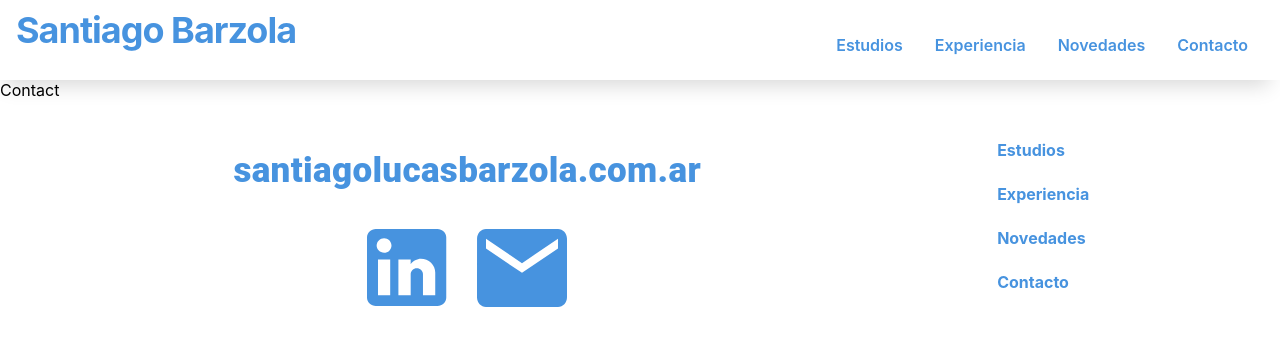
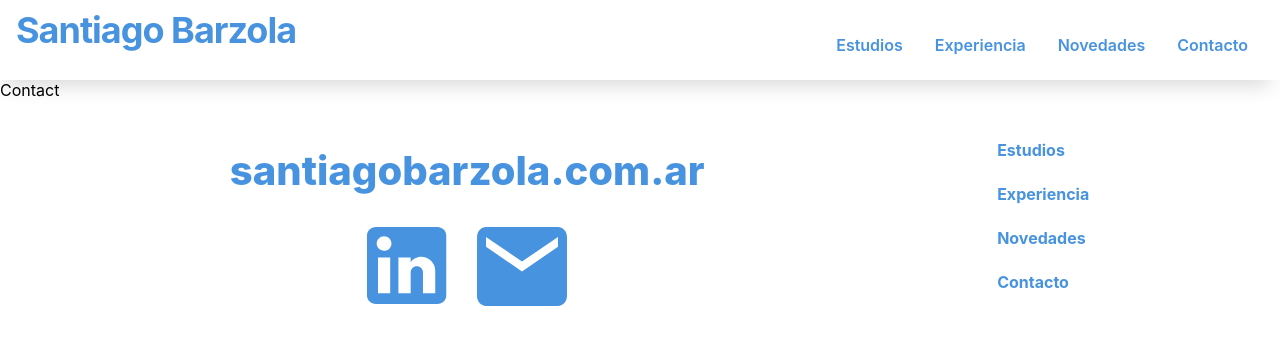
Before and after one commit to santiago0001/santiago_web_reactjs, a React (Create React App) app: page /contacto in a window 1280 px wide. Shown: the top 346 px of the page. Built offline with nearby package versions, Linux system fonts and the light colour scheme.

Commit message:
routes linkedin and mailto

```diff
--- a/public/index.html
+++ b/public/index.html
@@ -24,7 +24,7 @@
       work correctly both with client-side routing and a non-root public URL.
       Learn how to configure a non-root public URL by running `npm run build`.
     -->
-    <title>React App</title>
+    <title>Santiago Barzola</title>
   </head>
   <body>
     <noscript>You need to enable JavaScript to run this app.</noscript>
--- a/src/components/Footer/Footer.js
+++ b/src/components/Footer/Footer.js
@@ -7,8 +7,9 @@ import {
   ContainerImgFooter,
 } from "./Footer.style";
 import { theme } from "../theme";
-import { Box, Typography } from "@mui/material";
+import { Box, Link } from "@mui/material";
 import { ButtonMenu } from "../Navbar/Navbar.styled";
+import { routes } from "../../utils/paths";
 
 export const Footer = () => {
   return (
@@ -21,30 +22,41 @@ export const Footer = () => {
     >
       <ContainerFooter>
         <BoxLeftFooter>
-          <Typography
+          <Link
+            href={"/"}
             fontWeight={800}
             color={theme.palette.primary.main}
-            fontSize={{ xs: "5vw", sm: 21, md: 35 }}
-            mt={{ xs: 5, sm: 0 }}
+            fontSize={{ xs: "7vw", sm: 30, md: 40 }}
+            sx={{ textDecoration: "none" }}
           >
-            santiagolucasbarzola.com.ar
-          </Typography>
+            santiagobarzola.com.ar
+          </Link>
           <Box mt={4} display={"flex"} justifyContent={"center"}>
             <ContainerImgFooter>
-              <Box width={{ xs: 40, md: 80 }}>
+              <Link
+                rel="noopener noreferrer"
+                target="_blank"
+                href={routes.linkedin}
+                width={{ xs: 40, md: 80 }}
+              >
                 <img
                   width={"100%"}
                   src="./images/Footer/linkedlin.svg"
                   alt="Ejemplo"
                 />
-              </Box>
-              <Box width={{ xs: 45, md: 90 }}>
+              </Link>
+              <Link
+                rel="noopener noreferrer"
+                target="_blank"
+                href={routes.mailTo}
+                width={{ xs: 45, md: 90 }}
+              >
                 <img
                   width={"100%"}
                   src="./images/Footer/email.svg"
                   alt="Ejemplo"
                 />
-              </Box>
+              </Link>
             </ContainerImgFooter>
           </Box>
         </BoxLeftFooter>
--- a/src/components/Footer/Footer.style.js
+++ b/src/components/Footer/Footer.style.js
@@ -18,6 +18,7 @@ export const BoxLeftFooter = styled(Box)(() => ({
   textAlign: "center",
   [theme.breakpoints.down("sm")]: {
     width: "100%",
+    marginTop: 20,
   },
 }));
 
--- a/src/utils/paths.js
+++ b/src/utils/paths.js
@@ -1,3 +1,5 @@
 export const routes = {
   home: "/",
+  linkedin: "https://ar.linkedin.com/in/santiago-barzola-242459181",
+  mailTo: "mailto:santiagolucasbarzola@gmail.com",
 };
```
Also changed, not shown: public/manifest.json.
